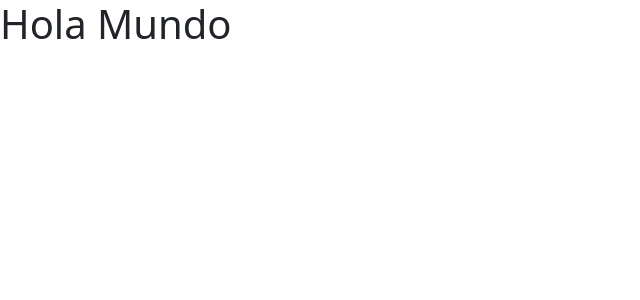
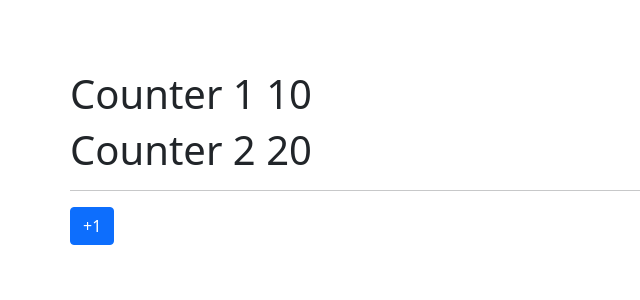
Before and after one commit to kevintroko/react-hooks-tutorial, a React (Create React App) app: page / in a window 1280 px wide. Shown: the top 300 px of the page, without its empty margins (0-640 px from the left). Built offline with nearby package versions, Linux system fonts and the light colour scheme.

Commit message:
edit counter state with useState

```diff
--- /dev/null
+++ b/src/components/01-useState/CounterApp.js
@@ -0,0 +1,28 @@
+import React, { useState } from 'react'
+import './counter.css';
+
+export const CounterApp = () => {
+
+    const [ state, setState ] = useState({
+        counter1: 10,
+        counter2: 20
+    });
+
+    const { counter1, counter2 } = state;
+    return (
+        <>
+         <h1>Counter 1 {counter1}</h1>
+         <h1>Counter 2 {counter2}</h1>
+         <hr />
+         <button className='btn btn-primary'
+                onClick={() => {
+                    setState({
+                        ...state,
+                        counter1: counter1 + 1,
+                    });
+                }}>
+             +1
+         </button>
+        </>
+    )
+}
--- /dev/null
+++ b/src/components/01-useState/counter.css
@@ -0,0 +1,3 @@
+body {
+    padding: 70px;
+}
--- a/src/index.js
+++ b/src/index.js
@@ -1,8 +1,8 @@
 import React from 'react';
 import ReactDom from 'react-dom';
-import { App } from './App';
+import { CounterApp } from './components/01-useState/CounterApp';
 
 ReactDom.render(
-    <App />,
+    <CounterApp />,
     document.getElementById('root')
 );
```
